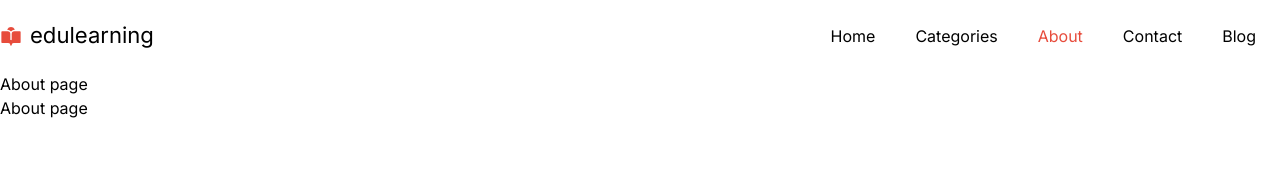
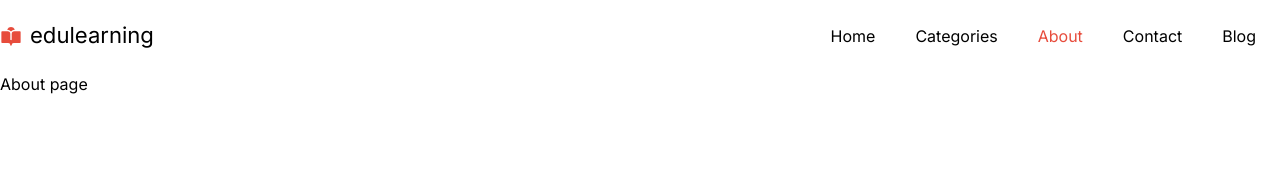
Before and after one commit to motuncoded/edulearning, a Next.js app: page /about in a window 1280 px wide. Shown: the top 186 px of the page. Built offline with nearby package versions, Linux system fonts and the light colour scheme.

Commit message:
Fix the menu state and name convention
In this change, I made an updater function in the toggle menu function and made changes in the naming convention using the pascalcase

```diff
--- a/src/app/layout.tsx
+++ b/src/app/layout.tsx
@@ -24,8 +24,6 @@ export default function RootLayout({
           {children}
         </div>
       </body>
-
-      <body className={inter.className}>{children}</body>
     </html>
   );
 }
--- a/src/app/page.tsx
+++ b/src/app/page.tsx
@@ -1,8 +1,6 @@
 import Image from "next/image";
 // import learning from "public/learning.jpg";
 
-export default function Home() {
-  return <></>;
 export default function Home() {
   return (
     <>
```
